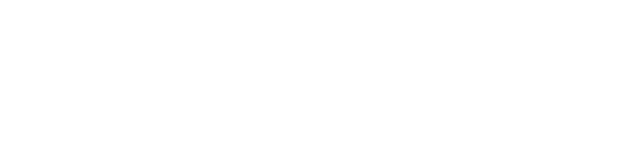
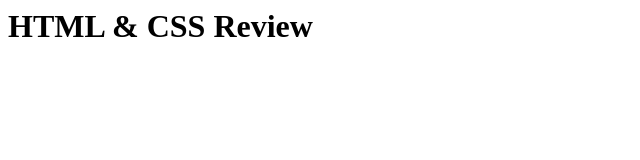
Before and after one commit to JonathanEleiott/html-css-review-2, a plain HTML site: page index.html in a window 1280 px wide. Shown: the whole page, without its empty margins (0-640 px from the left). Drawn offline with Linux system fonts and the light colour scheme.

Commit message:
add title to HTML

```diff
--- a/index.html
+++ b/index.html
@@ -4,6 +4,6 @@
   </head>
 
   <body>
-
+    <h1>HTML & CSS Review</h1>
   </body>
 </html>
```
